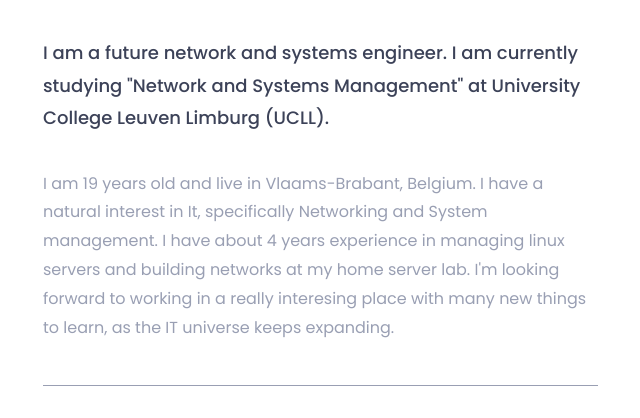
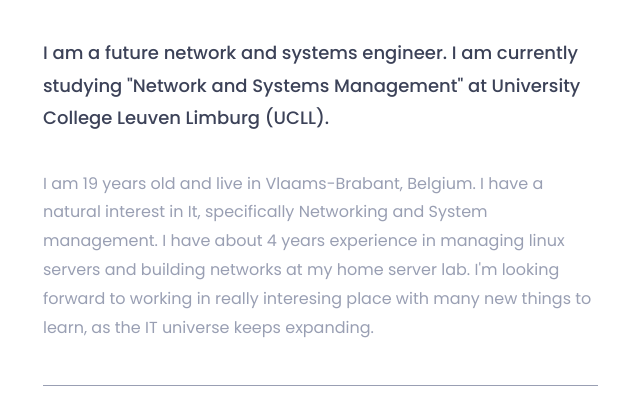
Before and after one commit to ThomasVermeersch/portfolio, a plain HTML site: page index.html in a window 1280 px wide. Shown: the part 1080-1498 px from the top of the page, 27-667 px from the left. Drawn offline with nearby package versions, Linux system fonts and the light colour scheme.

```diff
--- a/index.html
+++ b/index.html
@@ -126,7 +126,7 @@
 									I am a future network and systems engineer. I am currently studying "Network and Systems Management" at University College Leuven Limburg (UCLL).
 								</h3>
 								<p>
-                  I am 19 years old and live in Vlaams-Brabant, Belgium. I have a natural interest in It, specifically Networking and System management. I have about 4 years experience in managing linux servers and building networks at my home server lab. I'm looking forward to working in a really interesing place with many new things to learn, as the IT universe keeps expanding.
+                  I am 19 years old and live in Vlaams-Brabant, Belgium. I have a natural interest in It, specifically Networking and System management. I have about 4 years experience in managing linux servers and building networks at my home server lab. I'm looking forward to working in really interesing place with many new things to learn, as the IT universe keeps expanding.
 								</p>
 								<div class="row">
 									<div class="col-sm-3">
```
